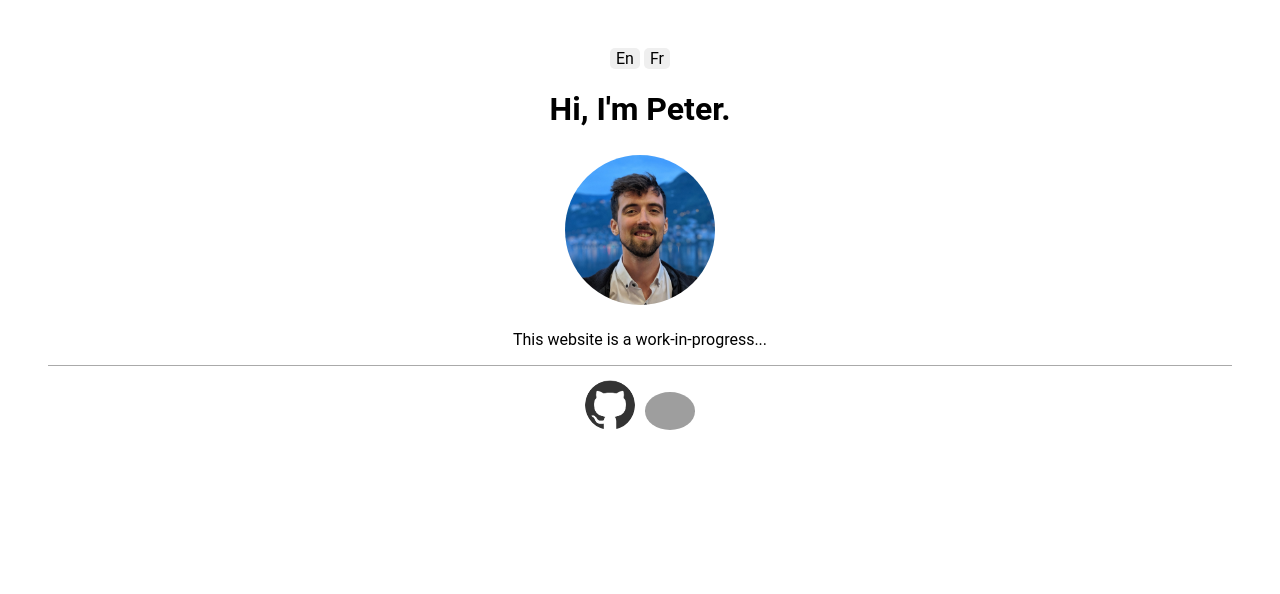
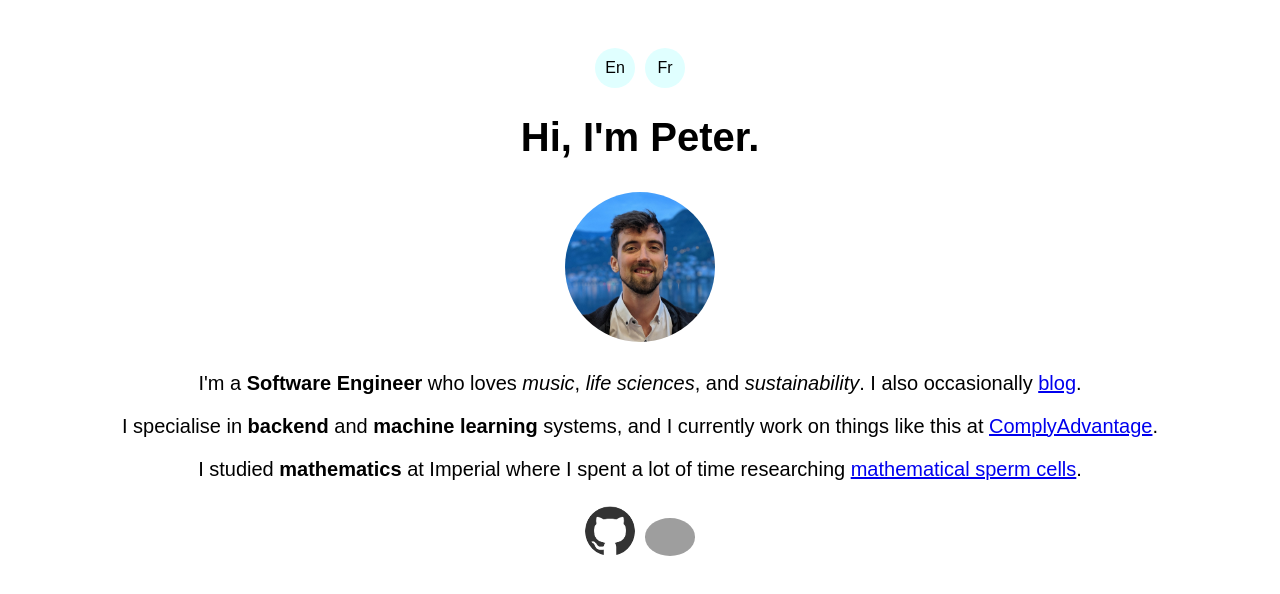
Before and after one commit to petermnhull/petermnhull.github.io, a React (Create React App) app: page / in a window 1280 px wide. Shown: the top 594 px of the page. Built offline with nearby package versions, Linux system fonts and the light colour scheme; grey boxes are pictures that could not be loaded.

Commit message:
Updates home page with introduction and routing to blog

```diff
--- a/src/components/App.tsx
+++ /dev/null
@@ -1,9 +0,0 @@
-import Home from "./Home"
-
-const App = () => {
-    return (
-        <Home />
-    )
-}
-
-export default App;
--- /dev/null
+++ b/src/components/Blog.tsx
@@ -0,0 +1,19 @@
+import { Link } from "react-router-dom";
+
+const Blog = () => {
+  return (
+    <div>
+        <h1>
+            Blogs
+        </h1>
+        <p>
+            Hello, some blogs will live here soon.
+        </p>
+        <h4>
+            <Link to="/">Go back.</Link>
+        </h4>
+    </div>
+  );
+}
+
+export default Blog;
--- a/src/components/Home.tsx
+++ b/src/components/Home.tsx
@@ -2,6 +2,7 @@ import React from "react";
 import profilePhoto from "./assets/profile.jpg"
 import githubPhoto from "./assets/github.png"
 import linkedinPhoto from "./assets/linkedin.png"
+import { Link } from "react-router-dom";
 
 
 enum Language {
@@ -11,12 +12,10 @@ enum Language {
 
 const textEN: Record<string, string> = {
   "title": "Hi, I'm Peter.",
-  "intro": "This website is a work-in-progress...",
 }
 
 const textFR: Record<string, string> = {
   "title": "Salut, je m'appelle Peter.",
-  "intro": "Ce site est en cours d'élaboration...",
 }
 
 const getText = (language: Language, key: string) : string => {
@@ -36,9 +35,8 @@ const Home = () => {
 
   return (
     <div>
-      <div>
+      <div id="header">
         <button onClick={() => setLanguage(Language.EN)}>En</button>
-        &nbsp;
         <button onClick={() => setLanguage(Language.FR)}>Fr</button>
       </div>
       <h1>
@@ -47,16 +45,21 @@ const Home = () => {
       <img src={profilePhoto} width="150" alt="headshot"></img>
       <div>
         <p>
-          {getText(language, "intro")}
+          I'm a <b>Software Engineer</b> who loves <i>music</i>, <i>life sciences</i>, and <i>sustainability</i>. I also occasionally <Link to="/blog">blog</Link>.
+        </p>
+        <p>
+          I specialise in <b>backend</b> and <b>machine learning</b> systems, and I currently work on things like this at <a href="https://complyadvantage.com/">ComplyAdvantage</a>.
+        </p>
+        <p>
+          I studied <b>mathematics</b> at Imperial where I spent a lot of time researching <a href="https://github.com/petermnhull/MastersProject">mathematical sperm cells</a>.
         </p>
       </div>
-      <hr></hr>
-      <div>
+      <div id="footer">
         <a href="https://github.com/petermnhull">
-        <img src={githubPhoto} width="50" alt="github"></img>
+          <img src={githubPhoto} alt="github" width="50px"></img>
         </a>
         <a href="https://uk.linkedin.com/in/petermnhull">
-        <img src={linkedinPhoto} width="50" alt="linkedin"></img>
+          <img src={linkedinPhoto} alt="linkedin" width="50px"></img>
         </a>
       </div>
     </div>
--- /dev/null
+++ b/src/components/NotFound.tsx
@@ -0,0 +1,17 @@
+import { Link } from "react-router-dom";
+
+const NotFound = () => {
+  return (
+    <div>
+        <h1>
+          404
+        </h1>
+        Nothing here soz.
+        <h4>
+            <Link to="/">Go back.</Link>
+        </h4>
+    </div>
+  );
+}
+
+export default NotFound;
--- a/src/index.tsx
+++ b/src/index.tsx
@@ -1,12 +1,22 @@
 import React from 'react';
 import ReactDOM from 'react-dom';
-import App from './components/App';
+import Home from './components/Home';
+import Blog from './components/Blog';
+import NotFound from './components/NotFound';
 import reportWebVitals from './reportWebVitals';
 import "./styling.css"
+import { HashRouter, Routes, Route } from "react-router-dom";
+import { NOTFOUND } from 'dns';
 
 ReactDOM.render(
   <React.StrictMode>
-    <App />
+      <HashRouter>
+          <Routes>
+              <Route path="/" element={<Home />}/>
+              <Route path="blog" element={<Blog />}/>
+              <Route path="*" element={<NotFound />}/>
+          </Routes>
+      </HashRouter>
   </React.StrictMode>,
   document.getElementById('root')
 );
--- a/src/styling.css
+++ b/src/styling.css
@@ -2,8 +2,9 @@ body {
     background-color: white;
     color: black;
     padding: 40px;
-    font-family: 'Roboto';
+    font-family: 'Arial';
     text-align: center;
+    font-size: 20px;
 }
 
 img {
@@ -28,20 +29,31 @@ hr {
 }
 
 button {
-    font-family: "Roboto";
-    font-size: 10px;
+    font-family: "Arial";
     border: none;
     color: black;
     text-align: center;
     text-decoration: none;
     font-size: 16px;
     display: inline-block;
-    background-color: none;
-    border-radius: 5px;
+    background-color: lightcyan;
     transition-duration: 0.3s;
+    border-radius: 50%;
+    width: 40px;
+    height: 40px;
+    margin-right: 5px;
+    margin-left: 5px;
 }
 
 button:hover {
     background-color: lightseagreen;
     color: white;
 }
+
+.left {
+    float: left;
+}
+
+.right {
+    float: right;
+}
```
